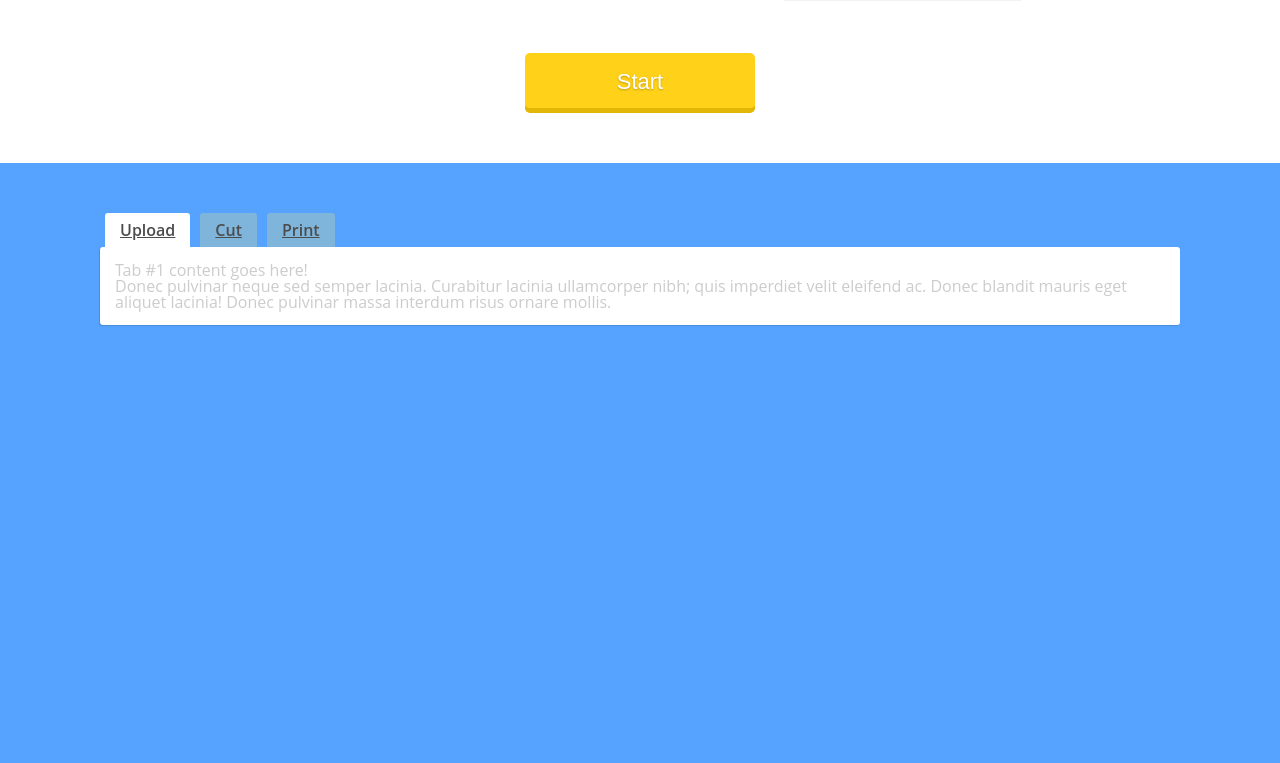
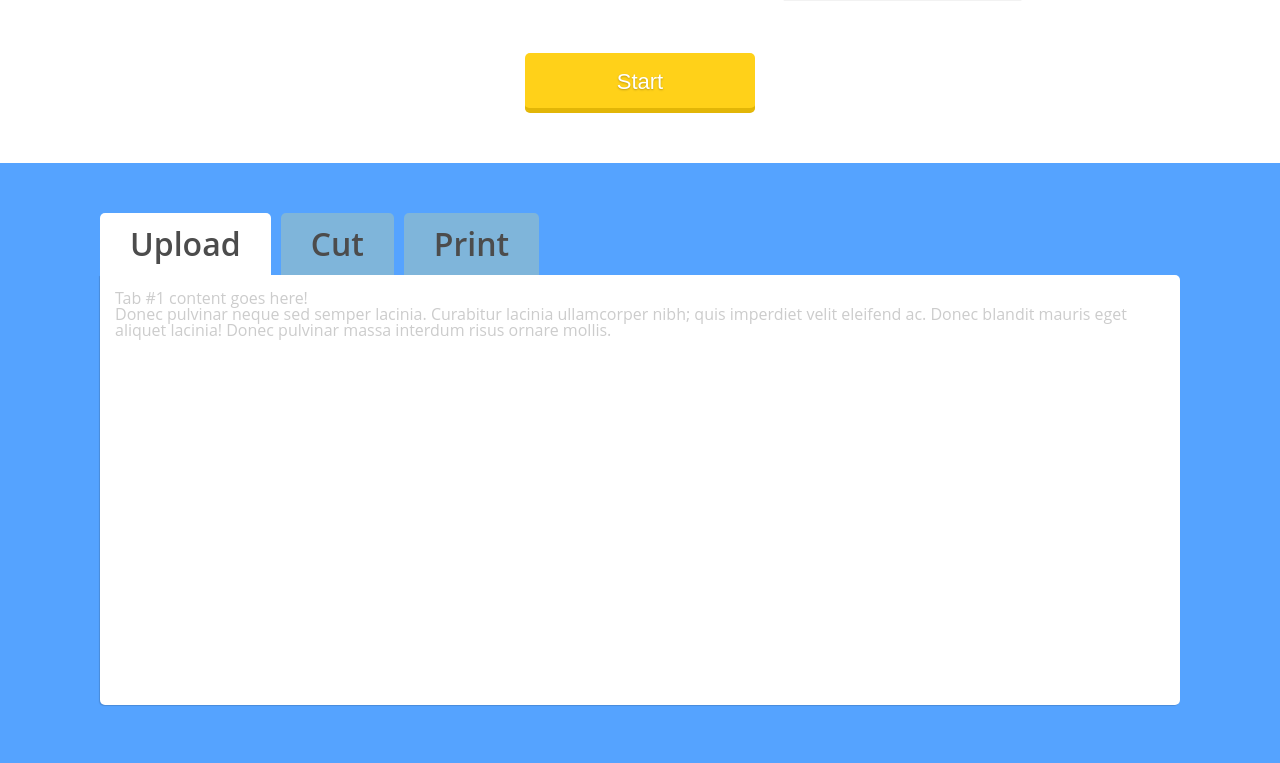
Before and after one commit to gauss1181/shirtsio, a Django app: page /app/ in a window 1280 px wide. Shown: the part 555-1318 px from the top of the page. Run offline with Django 3.2, Linux system fonts and the light colour scheme.

Commit message:
[Fixed] tab style

```diff
--- a/shirtsio/static/css/app.css
+++ b/shirtsio/static/css/app.css
@@ -109,8 +109,6 @@ input, select {
 /* ---------------------------------------------------- */
 
 
-
-
 body {
     background-color: #fff;
     font-family: 'Open Sans', serif;
@@ -196,6 +194,11 @@ nav {
 
 /*----- Tab Links -----*/
 /* Clearfix */
+
+.tab-links {
+    margin-left: -5px;
+}
+
 .tab-links:after {
     display:block;
     clear:both;
@@ -209,11 +212,12 @@ nav {
 }
 
 .tab-links a {
-            padding:9px 15px;
+    padding:15px 30px;
     display:inline-block;
-            border-radius:3px 3px 0px 0px;
+    text-decoration: none;
+    border-radius: 5px 5px 0px 0px;
     background:#7FB5DA;
-            font-size:16px;
+    font-size:32px;
     font-weight:600;
     color:#4c4c4c;
     transition:all linear 0.15s;
@@ -232,13 +236,14 @@ nav {
 /*----- Content of Tabs -----*/
 .tab-content {
     padding:15px;
-        border-radius:3px;
+    border-radius:0px 5px 5px 5px;
     box-shadow:-1px 1px 1px rgba(0,0,0,0.15);
     background:#fff;
 }
 
 .tab {
     display:none;
+    height: 400px;
 }
 
 .tab.active {
```
Lines whose indentation alone changed are shown as unchanged.
